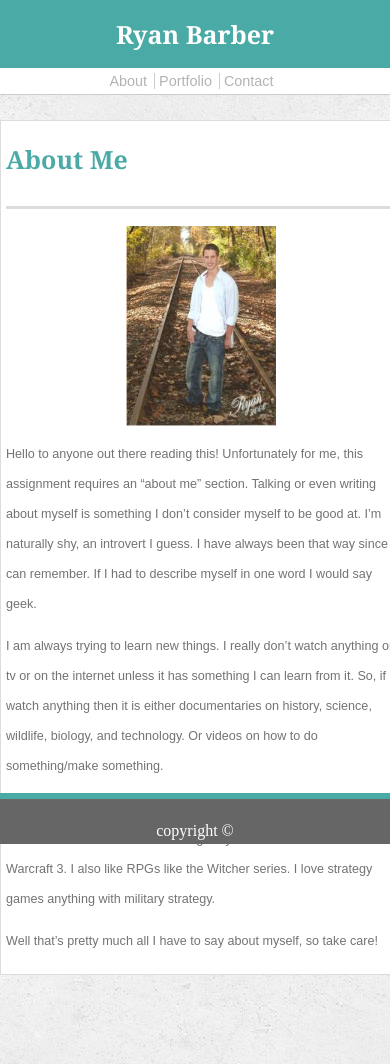
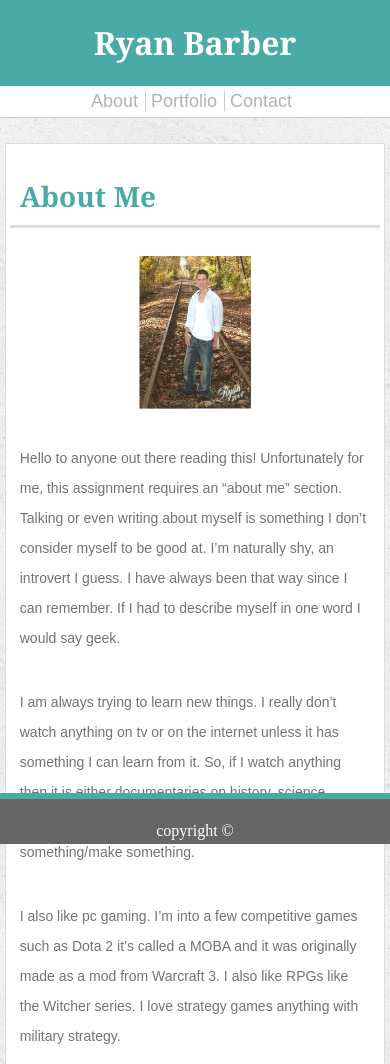
Before and after one commit to Ryguy87/responsive-portfolio, a plain HTML site: page index.html in a window 390 px wide. Shown: the top 1064 px of the page. Drawn offline with Linux system fonts and the light colour scheme.

Commit message:
more changes

```diff
--- a/assets/css/style.css
+++ b/assets/css/style.css
@@ -133,6 +133,7 @@ footer {
     background-size: cover;
     margin-bottom: 15px;
     background-color: red;
+
 }
 
 #images1 {
@@ -155,6 +156,10 @@ footer {
     background-image: url(../images/science.jpeg)
 }
 
+
+
+
+
 .banner {
     color: white;
     background-color: #4aaaa5;
@@ -165,6 +170,7 @@ footer {
     font-size: 25px;
     padding-top: 4px;
     padding-bottom: 4px;
+
 }
 
 label {
@@ -185,7 +191,7 @@ textarea {
     width: 100%;
 }
 
-button {
+button{
     font-size: 16px;
     font-family: Arial, Helvetica, sans-serif;
     color: #ffffff;
@@ -197,58 +203,74 @@ button {
 }
 
 @media only screen and (max-width: 640px) {
-    .headers,
-    #headercontent,
-    nav {
+
+    /* all 640 screen changes */
+    .headers, #headercontent, .nav {
         padding: 0;
-        position: static;
         text-align: center;
         width: 100%;
     }
 
-    h1 {
-        font-size: 25px;
-    }
-
-    .nav {
-        font-size: 90%;
-        position: static;
-    text-align: center;
-    width: 100%;
-    margin-top: 5px;
-    margin-bottom: 5px;
-    }
 
     .main {
         margin-top: 25px;
-        padding: 5px;
+        padding: 1%;
         background-color: #ffffff;
-        width: 100vw;
+        width:95%;
         font-size: 14px;
         border-style: solid;
         border-width: 1.5px;
         border-color: #dddddd;
     }
-    /* pictures to not float in portfolio */
-    #portleft,
+
+    .pcontent {
+        font-size: 14px;
+    }
+    /* about me picture */
+    #ryan {
+        display: block;
+    margin-left: auto;
+    margin-right: auto;
+    float: none;
+        height: 70%;
+        width: 30%;
+    }
+
+    html, body {
+        width: 100%;
+    }
+
+
+    .pcontent, #ryan, .secondh1 {
+        padding: 10px;
+    }
+
+    nav {
+        text-align: center;
+        margin-top: 5px;
+        margin-bottom: 5px;
+    }
+
+    /* Portfolio Page */
+    #portleft, #portright {
+        margin: 20px;
+    }
+
     #portright {
-        float: none;
+        float: left;
     }
-    /* paragraph/content */
-    .pcontent {
-        font-size: 90%;
+
+    /* Contact Page */
+    input, label, textarea, button {
+        width: 75%;
+        margin: 0 20px;
+        padding: 10px;
     }
-    /* resize my picture */
-    #ryan {
-        height: 200px;
-        display: block;
-        margin-left: auto;
-        margin-right: auto;
-        width: 150px;
-        float: none;
+
+    button {
+        margin-bottom: 50px;
     }
-    html,
-    body {
-        width: 100vw;
-    }
+
+
 }
+/* end 640px changes */
```
